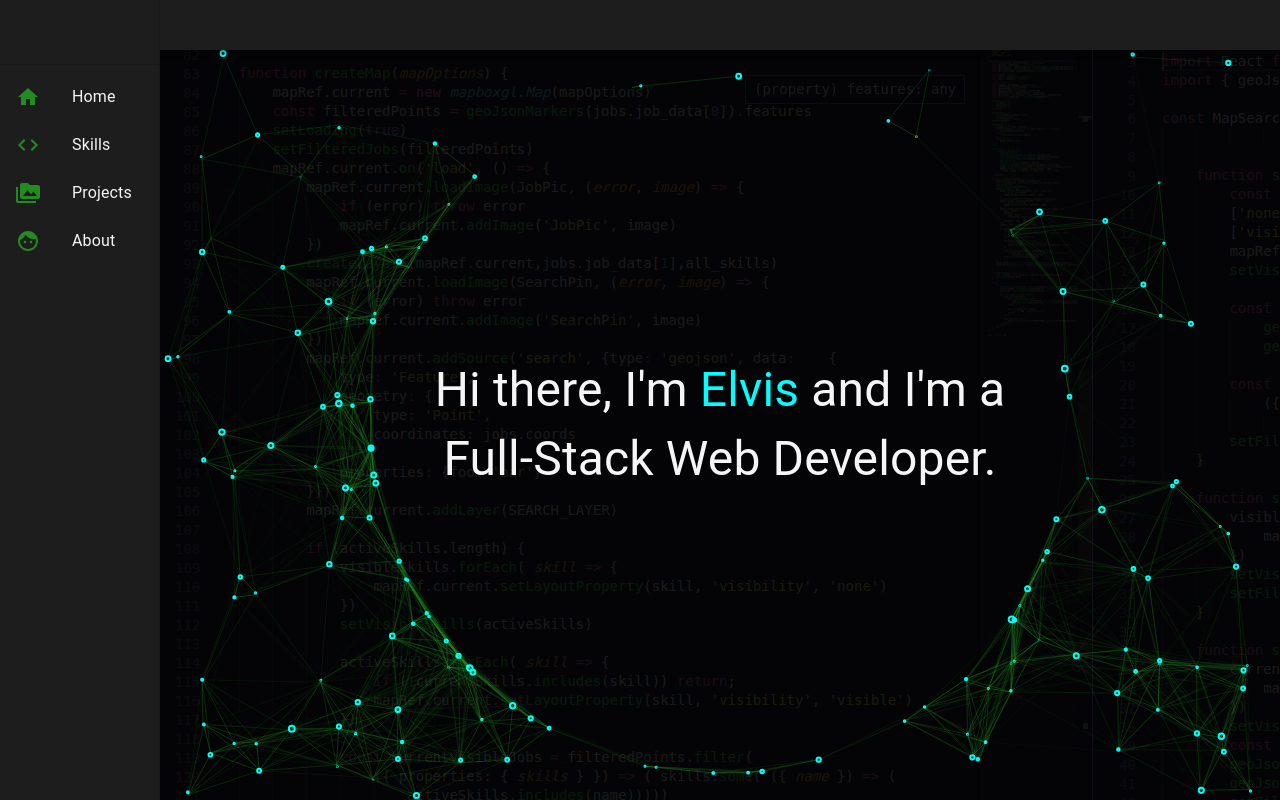
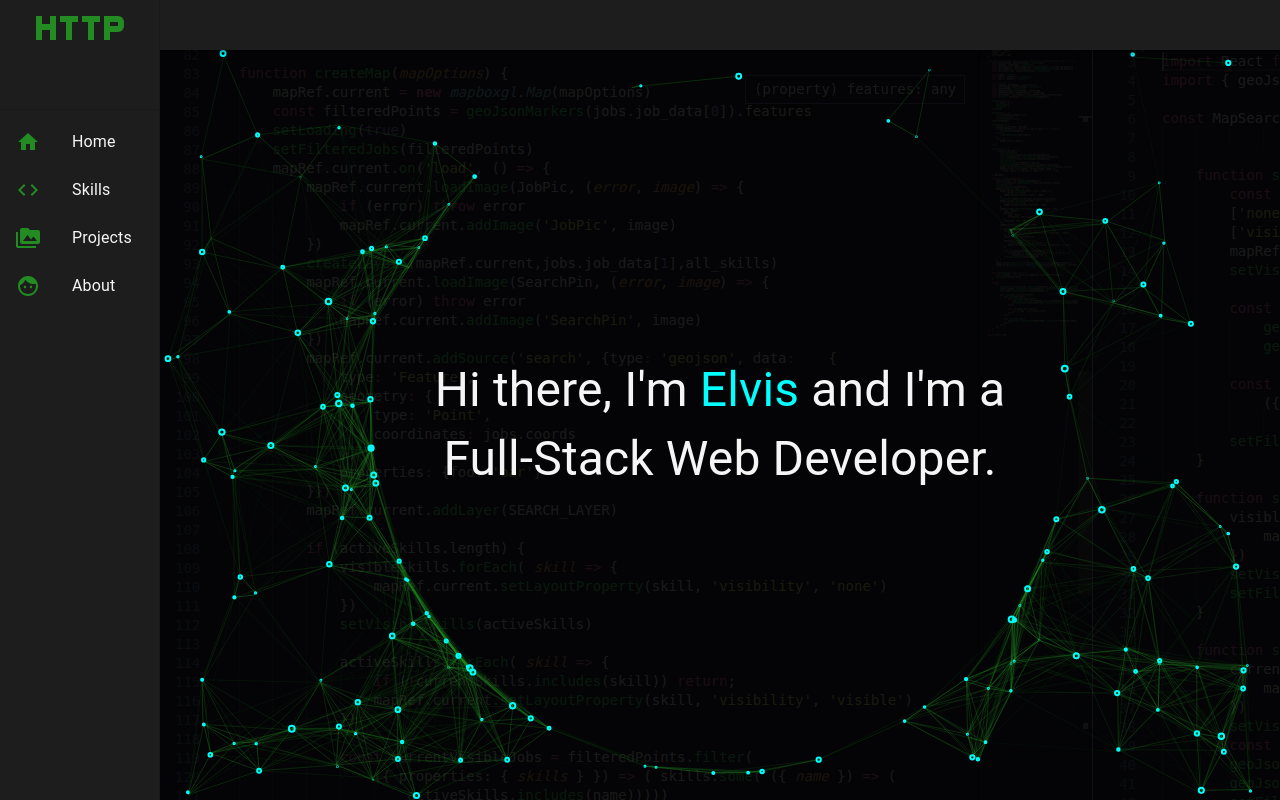
Before and after one commit to ElvisHernandez/Portfolio, a React (Create React App) app: page / in a window 1280 px wide. Built offline with nearby package versions, Linux system fonts and the light colour scheme.

Commit message:
added http logo to the top of nav

```diff
--- a/src/components/Nav/Nav.jsx
+++ b/src/components/Nav/Nav.jsx
@@ -1,5 +1,4 @@
 import React from 'react';
-import PropTypes from 'prop-types';
 import AppBar from '@material-ui/core/AppBar';
 import CssBaseline from '@material-ui/core/CssBaseline';
 import Divider from '@material-ui/core/Divider';
@@ -8,11 +7,12 @@ import Hidden from '@material-ui/core/Hidden';
 import IconButton from '@material-ui/core/IconButton';
 
 
-import InboxIcon from '@material-ui/icons/MoveToInbox';
+
+
+import HttpIcon from '@material-ui/icons/Http';
 import HomeIcon from '@material-ui/icons/Home';
 import CodeIcon from '@material-ui/icons/Code';
 import PermMediaIcon from '@material-ui/icons/PermMedia';
-import CloudIcon from '@material-ui/icons/Cloud';
 import FaceIcon from '@material-ui/icons/Face';
 
 
@@ -27,7 +27,6 @@ import ListItemText from '@material-ui/core/ListItemText';
 
 
 
-import MailIcon from '@material-ui/icons/Mail';
 import MenuIcon from '@material-ui/icons/Menu';
 
 
@@ -87,6 +86,13 @@ const GlobalCSS = withStyles({
             "&:hover": {
                 color:'#00FFFF'
             }
+        },
+        "#httpIcon": {
+          transform: 'scale(4)',
+          marginTop: '1rem'
+        },
+        "#drawerList": {
+
         }
     }
 })(() => null)
@@ -109,10 +115,11 @@ function ResponsiveDrawer(props) {
   };
 
   const drawer = (
-    <div>
+    <div className={styles.drawer}>
+      <HttpIcon id="httpIcon"/>
       <div className={classes.toolbar} />
       <Divider />
-      <List>
+      <List id="drawerList">
         {['Home', 'Skills', 'Projects', 'About'].map((text, index) => (
           <ListItem button key={text}>
             <ListItemIcon className={styles.icons}>{iconHash[index]}</ListItemIcon>
--- a/src/components/Nav/Nav.module.css
+++ b/src/components/Nav/Nav.module.css
@@ -1,9 +1,5 @@
 
 
-/* .text {
-    color: whitesmoke;
+.drawer {
+    text-align: center;
 }
-
-.text:hover {
-    color: #00FFFF;
-} */
```
